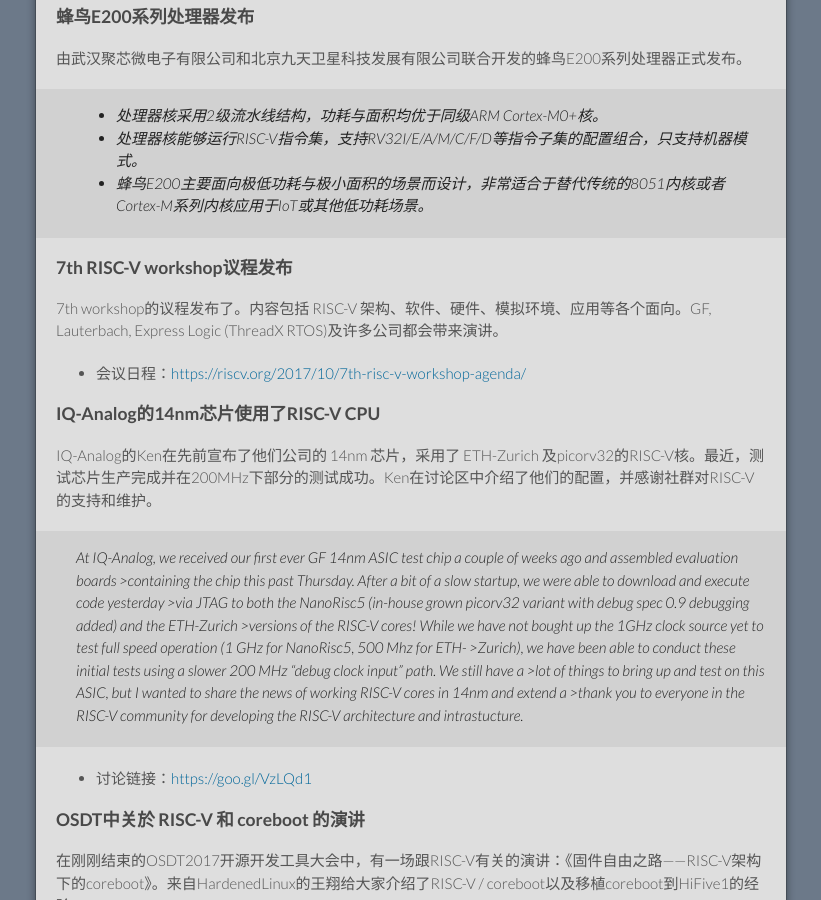
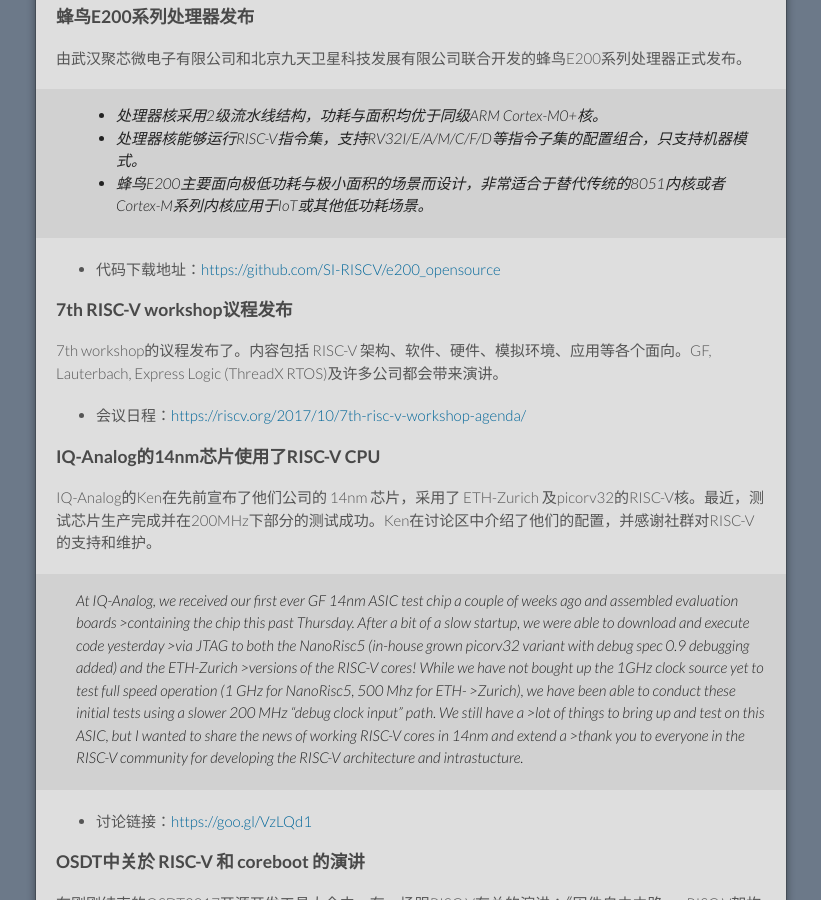
Before and after one commit to cnrv/home, a Jekyll site: the page built from bi-week-rpts/2017-10-26.md, in a window 1280 px wide and 900 px high, scrolled down 476 px. Shown: the whole window, without its empty margins (229-1050 px from the left). Built offline with Jekyll 4.4.1, drawn with Linux system fonts in a browser that asks for light colours; Markdown is read by kramdown in place of the engine named in the settings; comment, search, counter and statistics services are not loaded; our own code applies the rules of GitHub Pages for plain Markdown files.

Commit message:
add the missing github address for e200

```diff
--- a/bi-week-rpts/2017-10-26.md
+++ b/bi-week-rpts/2017-10-26.md
@@ -23,6 +23,8 @@
 > - 处理器核采用2级流水线结构，功耗与面积均优于同级ARM Cortex-M0+核。
 > - 处理器核能够运行RISC-V指令集，支持RV32I/E/A/M/C/F/D等指令子集的配置组合，只支持机器模式。
 > - 蜂鸟E200主要面向极低功耗与极小面积的场景而设计，非常适合于替代传统的8051内核或者Cortex-M系列内核应用于IoT或其他低功耗场景。
+
+- 代码下载地址：[https://github.com/SI-RISCV/e200_opensource](https://github.com/SI-RISCV/e200_opensource)
 
 ### 7th RISC-V workshop议程发布
 7th workshop的议程发布了。内容包括 RISC-V 架构、软件、硬件、模拟环境、应用等各个面向。GF, Lauterbach, Express Logic (ThreadX RTOS)及许多公司都会带来演讲。
```
